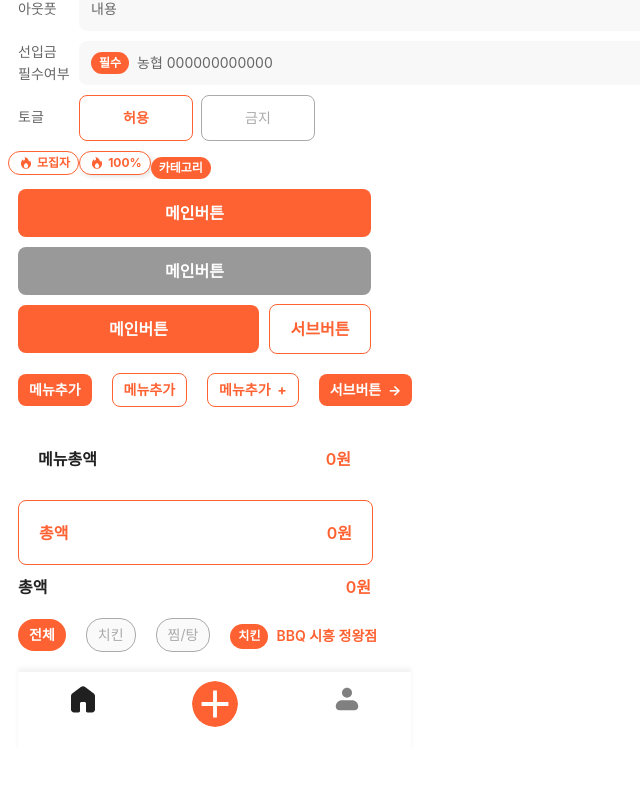
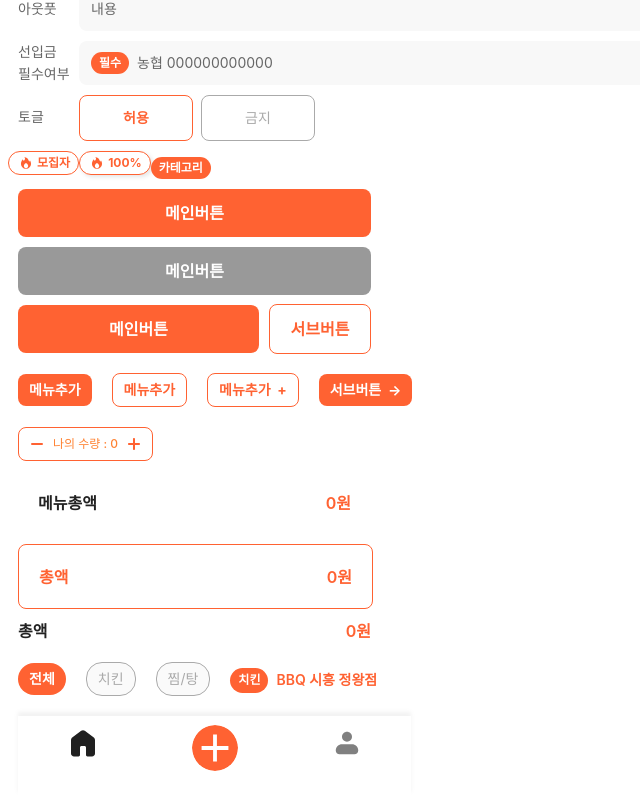
Before and after one commit to arane152/final-project, a React (Vite) app: page / in a window 1280 px wide. Shown: the part 931-1737 px from the top of the page, without its empty margins (0-640 px from the left). Before the commit the page ends 1693 px from the top, so only its background shows below. Built offline with nearby package versions, Linux system fonts and the light colour scheme; a web font is replaced by a local one.

Commit message:
YeJun-Quantity.jsx-DesignComplete-05242152

```diff
--- /dev/null
+++ b/src/components/QuantityBtn.jsx
@@ -0,0 +1,46 @@
+import styled from 'styled-components'
+
+const Wrapper = styled.div`
+    display: flex;
+    width: 109px;
+    height: 32px;
+    background-color: #FFFFFF;
+    border-radius: 8px;
+    border: solid 1px #FF6232;
+    justify-content: space-between;
+    align-items: center;
+    flex-direction: row;
+    padding: 0px 12px;
+`
+
+const BtnWrapper = styled.div`
+    display: flex;
+    width: 12px;
+    height: 12px;
+    justify-content: center;
+    align-items: center;
+    background-image: url(${(props) => props.btnType === 'minus' ? '/QuantityMinus.svg' : '/QuantityPlus.svg'});
+    background-size: contain;
+    background-repeat: no-repeat;
+    background-position: center;
+`
+
+const QuantityText = styled.p`
+    font-size: 12px;
+    font-weight: 500;
+    color: #FF8232;
+`
+
+function QuantityBtn (props) {
+    // props.quantity : 수량
+
+    return (
+        <Wrapper>
+            <BtnWrapper btnType="minus"></BtnWrapper>
+            <QuantityText>나의 수량 : {props.quantity}</QuantityText>
+            <BtnWrapper btnType="plus"></BtnWrapper>
+        </Wrapper>
+    )
+}
+
+export default QuantityBtn
--- a/src/main.jsx
+++ b/src/main.jsx
@@ -17,6 +17,7 @@ import TextInput from './components/TextInput.jsx'
 import InfoBox from './components/InfoBox.jsx'
 import StateBadge from './components/StateBadge.jsx'
 import TotalAmount from './components/TotalAmount.jsx'
+import QuantityBtn from './components/QuantityBtn.jsx'
 
 
 createRoot(document.getElementById('root')).render(
@@ -48,6 +49,8 @@ createRoot(document.getElementById('root')).render(
       <SubBtn type="stroke" text="메뉴추가"></SubBtn>
       <SubBtn type="stroke-plus" text="메뉴추가"></SubBtn>
       <SubBtn type="next" text="서브버튼"></SubBtn>
+      <QuantityBtn quantity="0"></QuantityBtn>
+
 
       <TotalAmount title="메뉴총액"></TotalAmount>
       <TotalAmount title="총액" color="orange" type="stroke"></TotalAmount>
```
Also changed, not shown: public/QuantityMinus.svg (added), public/QuantityPlus.svg (added).
